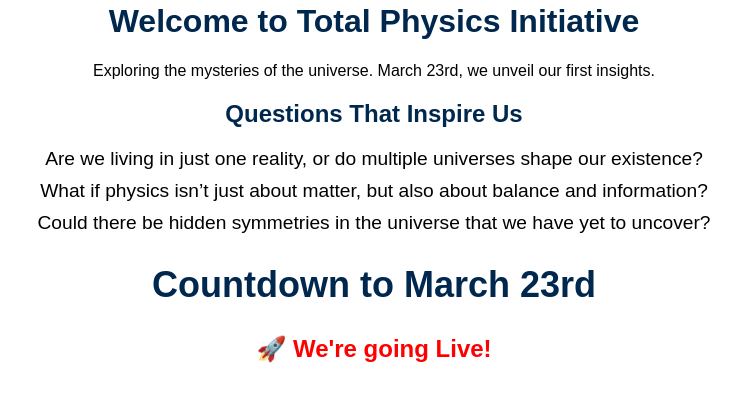
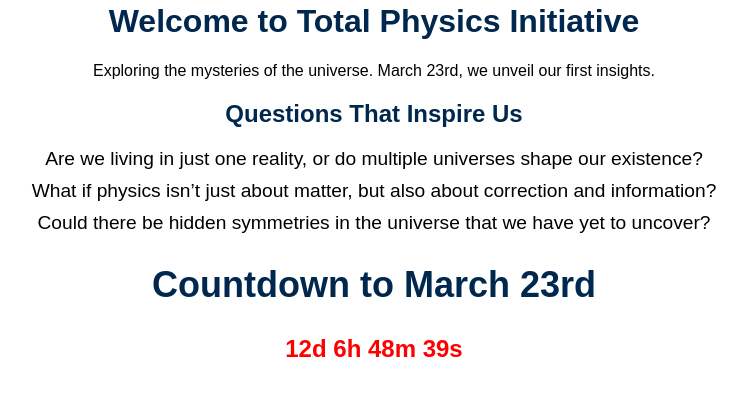
Before and after one commit to Total-Physics/total-physics-site, a plain HTML site: page index.html in a window 1280 px wide. Shown: the part 250-650 px from the top of the page, without its empty margins (266-1013 px from the left). Drawn offline with Linux system fonts and the light colour scheme.

Commit message:
fixedCountdown

```diff
--- a/index.html
+++ b/index.html
@@ -19,7 +19,7 @@
         <h2>Questions That Inspire Us</h2>
         <ul>
             <li>Are we living in just one reality, or do multiple universes shape our existence?</li>
-            <li>What if physics isn’t just about matter, but also about balance and information?</li>
+            <li>What if physics isn’t just about matter, but also about correction and information?</li>
             <li>Could there be hidden symmetries in the universe that we have yet to uncover?</li>
         </ul>
     </section>
--- a/script.js
+++ b/script.js
@@ -1,6 +1,6 @@
 // Countdown Timer
 document.addEventListener("DOMContentLoaded", function() {
-    const launchDate = new Date("March 23, 2024 00:00:00").getTime();
+    const launchDate = new Date("March 23, 2025 10:09:00").getTime();
 
     function updateCountdown() {
         const now = new Date().getTime();
@@ -8,7 +8,7 @@ document.addEventListener("DOMContentLoaded", function() {
 
         if (timeLeft <= 0) {
             clearInterval(countdownInterval); // Stop the countdown when time is up
-            document.getElementById("timer").innerHTML = "🚀 We're going Live!";
+            document.getElementById("timer").innerHTML = "🚀 We're coming Live!";
             return;
         }
 
```
